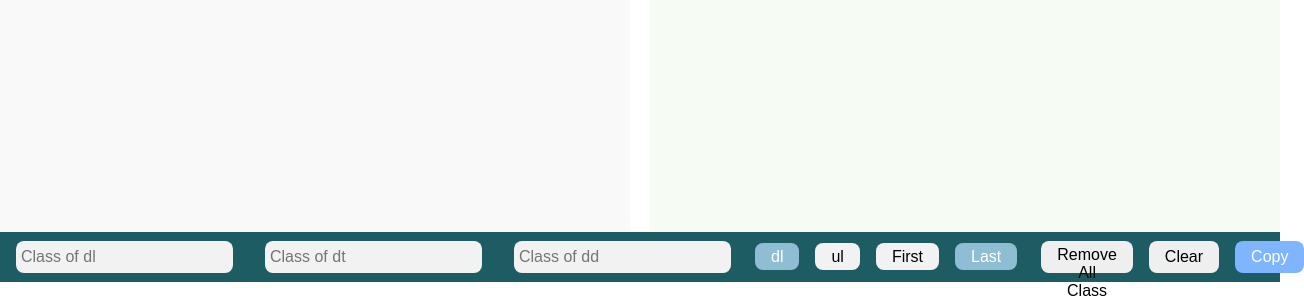
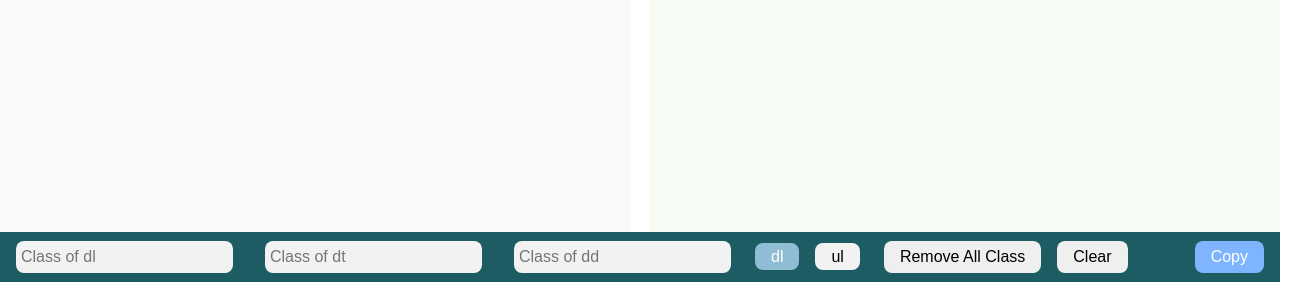
Before and after one commit to hwycdfatm/react-tools-fcv, a React (Create React App) app: page / in a window 1280 px wide. Shown: the part 518-818 px from the top of the page, 1304 px wide, since content can reach past the window. Built offline with nearby package versions, Linux system fonts and the light colour scheme.

Commit message:
Update App.js

```diff
--- a/src/App.js
+++ b/src/App.js
@@ -224,7 +224,7 @@ function App() {
 						)}
 						{result.match(/<br (.*?)\/>/g) && (
 							<input
-								className="brClass"
+								className="animation-show"
 								type="text"
 								onChange={(e) => setBrClass(e.target.value)}
 								value={brClass}
@@ -256,9 +256,12 @@ function App() {
 							<span>ul</span>
 						</label>
 					</div>
-					{option === 'dl' && (
+					{option === 'dl' && result.match(/<br (.*?)\/>/g) && (
 						<>
-							<div title="Trim from first line of text">
+							<div
+								className="animation-show"
+								title="Trim from first line of text"
+							>
 								<input
 									type="radio"
 									id="first"
@@ -270,7 +273,10 @@ function App() {
 									<span>First</span>
 								</label>
 							</div>
-							<div title="Trim from last line of text">
+							<div
+								className="animation-show"
+								title="Trim from last line of text"
+							>
 								<input
 									type="radio"
 									id="last"
```
